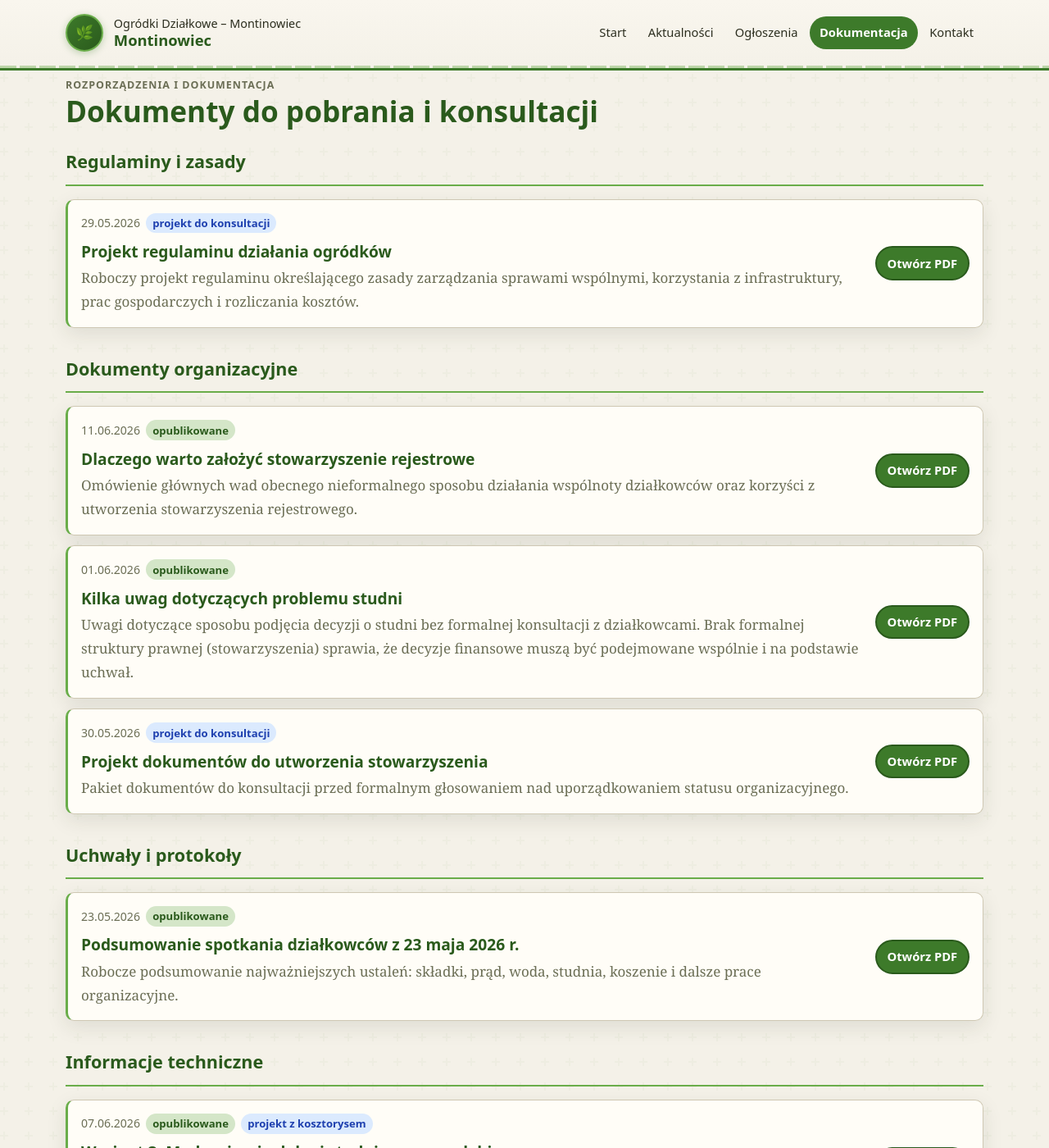
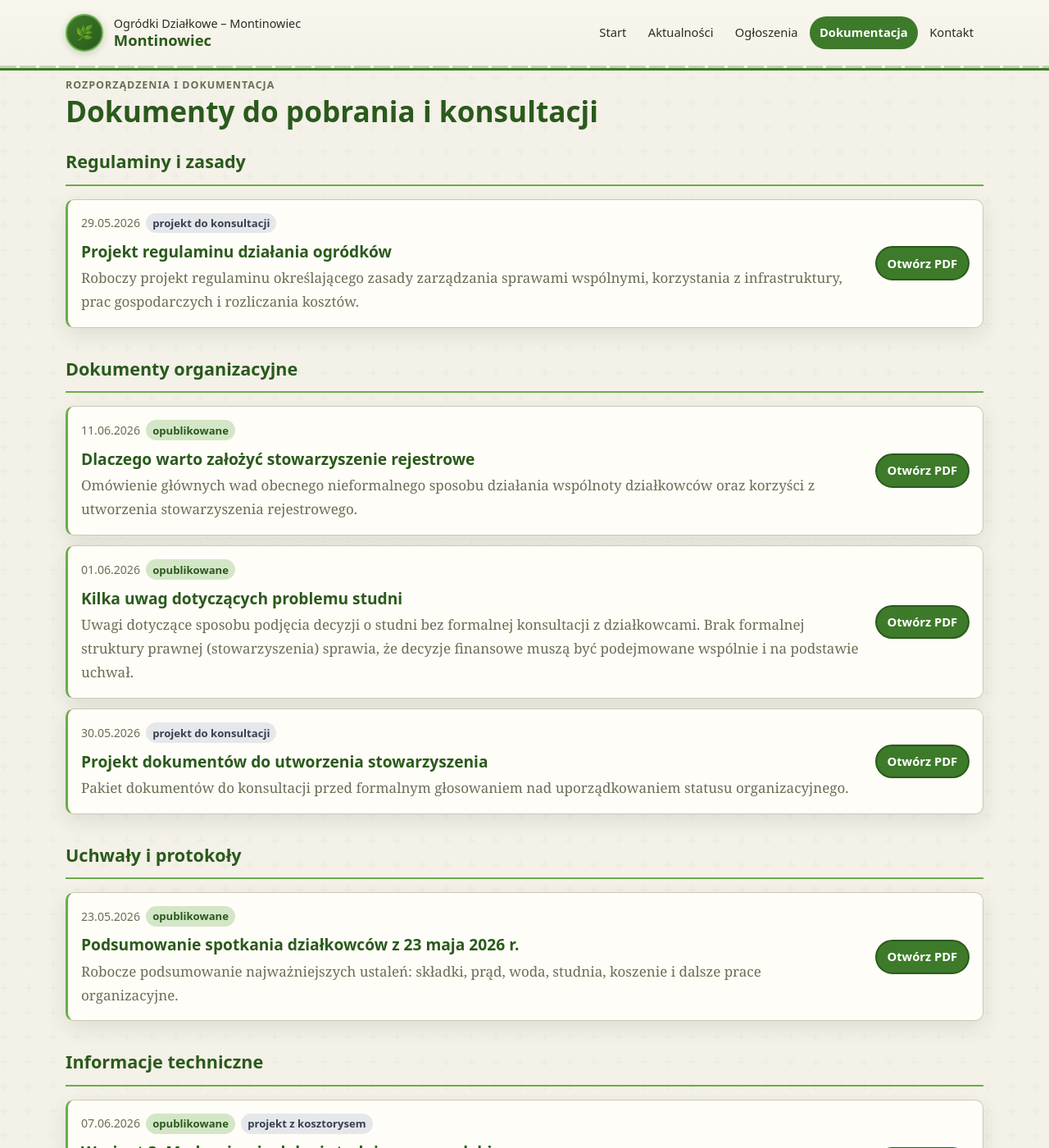
Before and after one commit to brxie/montin-page, a Jekyll site: the page built from dokumentacja.md, in a window 1280 px wide and 1400 px high, scrolled down 400 px. Shown: the whole window at 82% size. Built offline with Jekyll 4.4.1, drawn with Linux system fonts in a browser that asks for light colours.

Commit message:
style: change project label to gray

```diff
--- a/assets/css/site.css
+++ b/assets/css/site.css
@@ -378,8 +378,8 @@ code {
 }
 
 .document-meta span.status-project {
-  background: #dbeafe;
-  color: #1e40af;
+  background: #e5e7eb;
+  color: #374151;
 }
 
 .notice h2,
```
